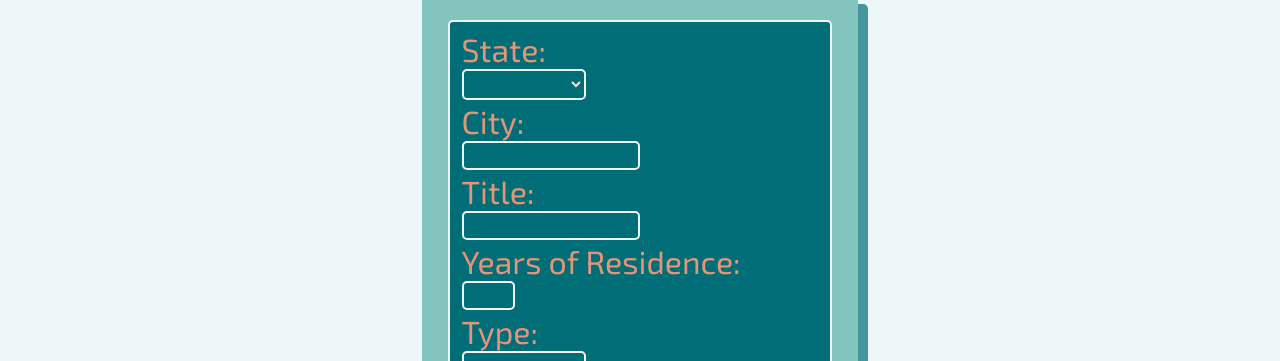
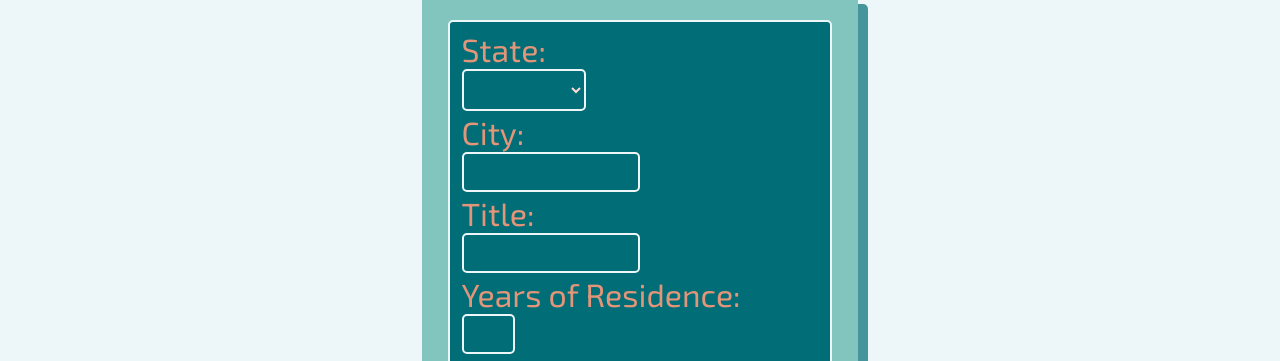
Before and after one commit to leejoonli/felp-frontend, a React (Create React App) app: page /create in a window 1280 px wide. Shown: the part 418-779 px from the top of the page. Built offline with nearby package versions, Linux system fonts and the light colour scheme.

Commit message:
Add minor CSS changes to create component

```diff
--- a/src/components/Create/Create.js
+++ b/src/components/Create/Create.js
@@ -60,8 +60,6 @@ function Create(props) {
 	return (
 		<div className={styles.formContainer}>
 			<form onSubmit={handleSubmit} className={styles.form}>
-				{/* <label htmlFor='name' className={styles.formLabel}>Name:</label>
-				<input onChange={handleChange} id='name' value={newPost.user.name} className={styles.nameInput}/> */}
 				<label htmlFor='state' className={styles.formLabel}>State:</label>
 				<select onChange={handleChange} id='state' className={styles.stateInput}>
 					<option value='' className={styles.option}></option>
--- a/src/components/Create/Create.module.css
+++ b/src/components/Create/Create.module.css
@@ -33,9 +33,10 @@ input:-webkit-scrollbar{
 }
 
 .nameInput, .stateInput, .cityInput, .titleInput, .yearsInput, .messageInput, .typeInput {
+    font-family: 'exo 2', 'sans-serif';
     border: 2px solid #edf6f9;
     border-radius: 5px;
-    padding: 3px;
+    padding: 5px;
     background-color: #006d77;
     color: #ffddd2;
     outline: none;
@@ -110,8 +111,8 @@ input:-webkit-scrollbar{
         padding-bottom: 1%;
     }
 
-    .nameInput, .stateInput, .cityInput, .titleInput, .yearsInput, .messageInput, .typeInput {
-        padding: 5px;
+    .stateInput, .cityInput, .titleInput, .yearsInput, .messageInput, .typeInput {
+        padding: 10px;
         margin-bottom: 1.5%;
     }
 
```
